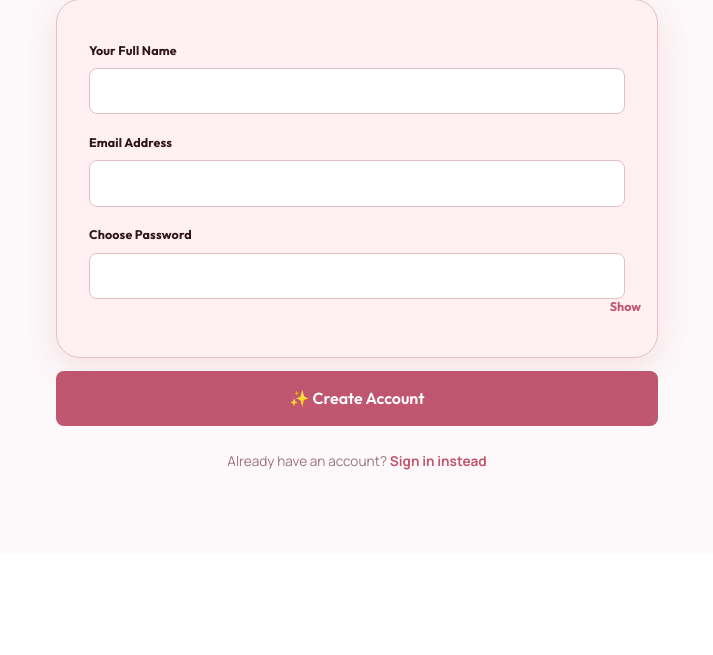
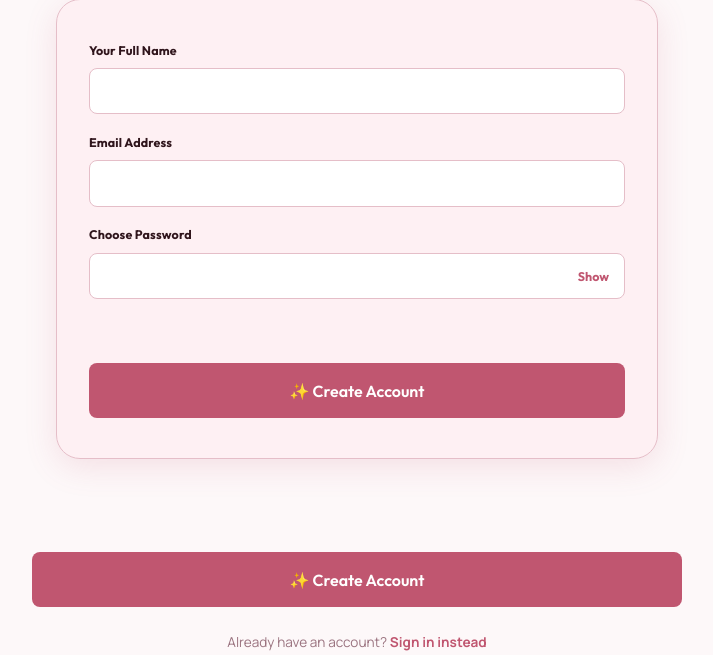
Before and after one commit to ibunusuhudhu789/author_website, a Flask app: page /register in a window 1280 px wide. Shown: the part 276-931 px from the top of the page, without its empty margins (283-996 px from the left). Before the commit the page ends 746 px from the top, so only its background shows below. Run offline with Flask 3, Linux system fonts and the light colour scheme; some libraries are stand-ins or nearby versions.

Commit message:
Updated the register form

```diff
--- a/static/css/style.css
+++ b/static/css/style.css
@@ -836,3 +836,17 @@ padding:
     right: calc(50% - 90px - 26px);
   }
 }
+
+.g-recaptcha {
+    margin-top: 1rem;
+    display: flex;
+    justify-content: center;
+    overflow: hidden;
+}
+
+@media (max-width: 400px) {
+    .g-recaptcha {
+        transform: scale(0.85);
+        transform-origin: center;
+    }
+}
--- a/templates/register.html
+++ b/templates/register.html
@@ -46,7 +46,7 @@
 
                     <div class="form-group">
                         <label class="form-label" for="regPassword">Choose Password</label>
-                        <div style="position:relative; display:flex; align-items:center;">
+                        <div style="position:relative;">
                             <input
                                     class="form-control"
                                     id="regPassword"
@@ -55,14 +55,14 @@
                                     required
                                     style="padding-right:4rem;"
                             />
-                        </div>
-                        <div class="g-recaptcha" data-sitekey="{{ sitekey }}"></div>
                             <button
                                     type="button"
                                     onclick="togglePwd('regPassword',this)"
                                     style="
                                         position:absolute;
                                         right:1rem;
+                                        top:50%;
+                                        transform:translateY(-50%);
                                         background:none;
                                         border:none;
                                         cursor:pointer;
@@ -74,6 +74,17 @@
                                     "
                             >
                                 Show
+                            </button>
+                        </div>
+                    </div>
+
+                    <!-- reCAPTCHA as its own group -->
+                    <div class="form-group" style="display:flex; justify-content:center;">
+                        <div class="g-recaptcha" data-sitekey="{{ sitekey }}"></div>
+                    </div>
+
+                    <button type="submit" class="btn btn-primary btn-lg w-100" style="margin-top:0.8rem;">
+                        ✨ Create Account
                     </button>
             </div>
         </div>
```
Lines whose indentation alone changed are shown as unchanged.
